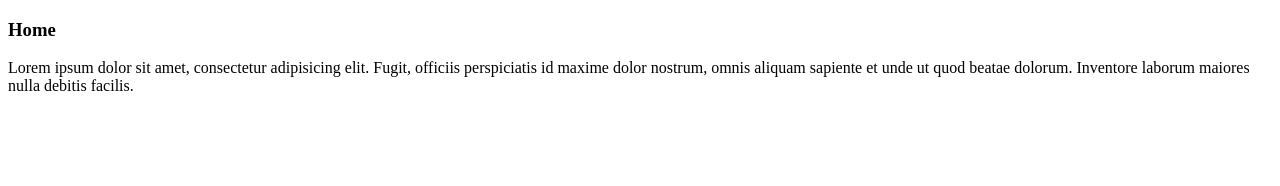
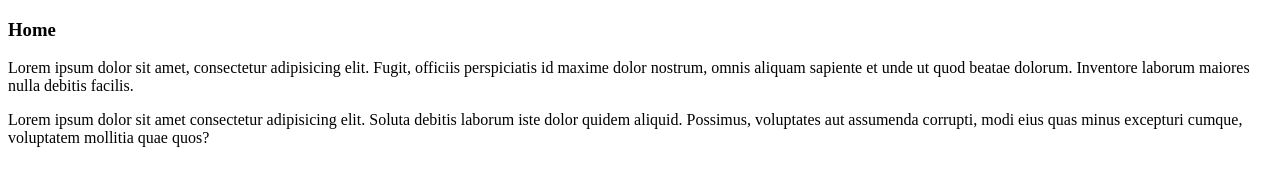
Before and after one commit to Tiffanymanu/Remote-Example, a plain HTML site: page index.html in a window 1280 px wide. Drawn offline with Linux system fonts and the light colour scheme.

Commit message:
add paragraph

```diff
--- a/index.html
+++ b/index.html
@@ -11,5 +11,10 @@
       Lorem ipsum dolor sit amet, consectetur adipisicing elit. Fugit, officiis perspiciatis id maxime dolor nostrum,
       omnis aliquam sapiente et unde ut quod beatae dolorum. Inventore laborum maiores nulla debitis facilis.
     </p>
+    <p>
+      Lorem ipsum dolor sit amet consectetur adipisicing elit. Soluta debitis laborum iste dolor quidem aliquid.
+      Possimus, voluptates aut assumenda corrupti, modi eius quas minus excepturi cumque, voluptatem mollitia quae quos?
+
+    </p>
   </body>
 </html>
```
